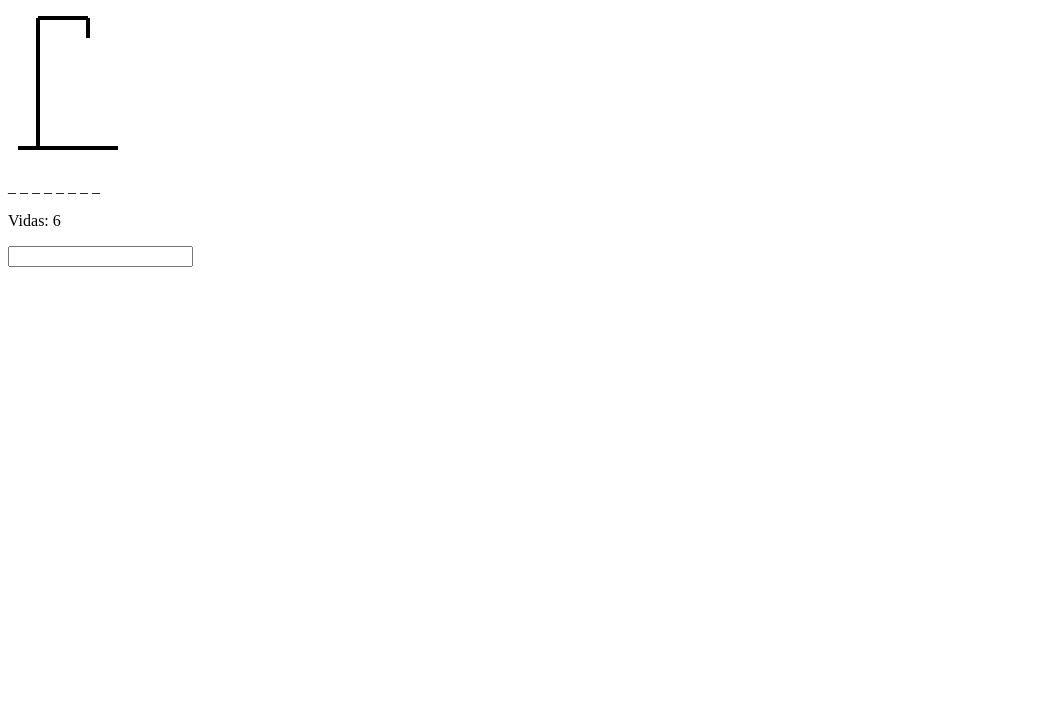
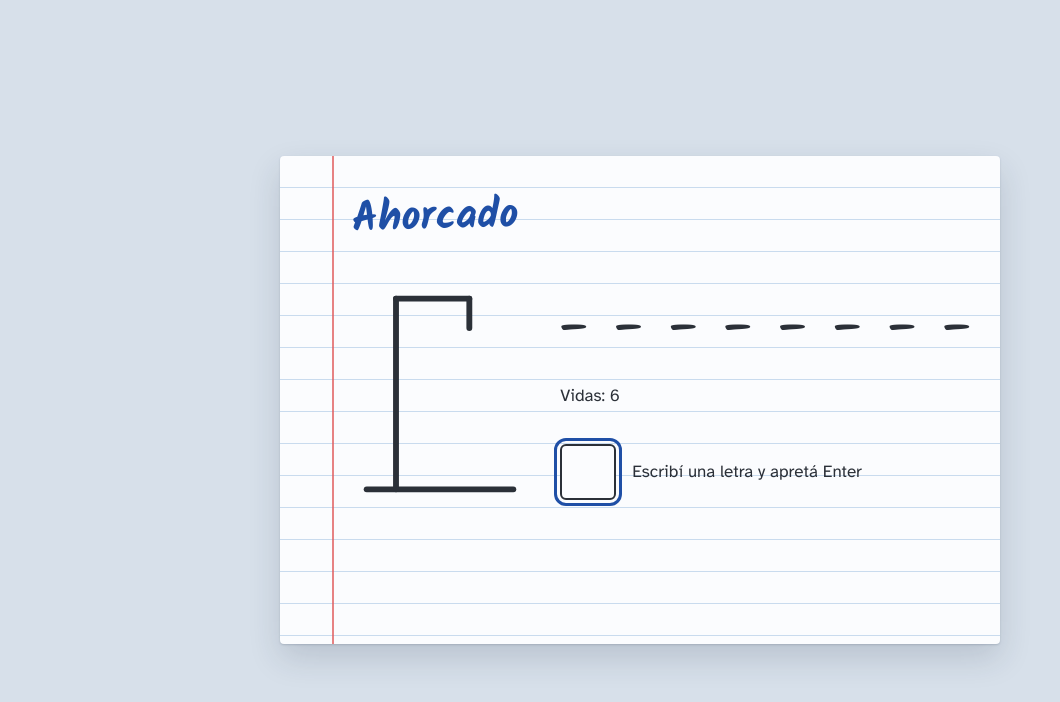
Before and after one commit to regdio/Ahorcado-, a website built with Vite: page index.html in a window 1280 px wide. Shown: the whole page, without its empty margins (0-1060 px from the left). Built offline with nearby package versions, Linux system fonts and the light colour scheme.

Commit message:
style: borrador de la interfaz con estética de hoja de cuaderno

```diff
--- a/index.html
+++ b/index.html
@@ -2,7 +2,15 @@
 <html lang="es">
   <head>
     <meta charset="UTF-8" />
+    <meta name="viewport" content="width=device-width, initial-scale=1" />
     <title>Ahorcado</title>
+    <link rel="preconnect" href="https://fonts.googleapis.com" />
+    <link rel="preconnect" href="https://fonts.gstatic.com" crossorigin />
+    <link
+      rel="stylesheet"
+      href="https://fonts.googleapis.com/css2?family=Atkinson+Hyperlegible:wght@400;700&family=Kalam:wght@400;700&display=swap"
+    />
+    <link rel="stylesheet" href="/src/style.css" />
   </head>
   <body>
     <div id="app"></div>
--- /dev/null
+++ b/src/style.css
@@ -0,0 +1,230 @@
+:root {
+    --escritorio: #d7e0ea;
+    --papel: #fbfcfe;
+    --renglon: #c9dbee;
+    --margen: #e05a5a;
+    --grafito: #2b3038;
+    --birome: #1f4fa6;
+    --aviso: #7a5b12;
+
+    --renglon-alto: 2rem;
+    --letra-mano: "Kalam", "Comic Sans MS", "Segoe Print", cursive;
+    --letra-texto: "Atkinson Hyperlegible", "Segoe UI", system-ui, sans-serif;
+  }
+
+  * {
+    box-sizing: border-box;
+  }
+
+  body {
+    margin: 0;
+    min-height: 100vh;
+    display: grid;
+    place-items: center;
+    padding: 1rem;
+    background: var(--escritorio);
+    color: var(--grafito);
+    font-family: var(--letra-texto);
+    font-size: 1.0625rem;
+    line-height: var(--renglon-alto);
+  }
+
+  .hoja {
+    position: relative;
+    width: min(100%, 46rem);
+    padding: var(--renglon-alto) 1.5rem calc(var(--renglon-alto) * 1.5) 4.5rem;
+    background-color: var(--papel);
+    background-image: repeating-linear-gradient(
+      to bottom,
+      transparent 0,
+      transparent calc(var(--renglon-alto) - 1px),
+      var(--renglon) calc(var(--renglon-alto) - 1px),
+      var(--renglon) var(--renglon-alto)
+    );
+    border-radius: 4px;
+    box-shadow:
+      0 1px 2px rgb(30 45 70 / 18%),
+      0 14px 32px rgb(30 45 70 / 16%);
+  }
+
+  .hoja::before {
+    content: "";
+    position: absolute;
+    top: 0;
+    bottom: 0;
+    left: 3.25rem;
+    width: 2px;
+    background: var(--margen);
+    opacity: 0.75;
+  }
+
+  .titulo {
+    margin: 0 0 var(--renglon-alto);
+    font-family: var(--letra-mano);
+    font-weight: 700;
+    font-size: 2.6rem;
+    line-height: calc(var(--renglon-alto) * 2);
+    color: var(--birome);
+    transform: rotate(-1.5deg);
+    transform-origin: left center;
+  }
+
+  .juego {
+    display: grid;
+    grid-template-columns: 11rem 1fr;
+    gap: 2rem;
+    align-items: start;
+  }
+
+  .dibujo {
+    width: 100%;
+    height: auto;
+    stroke: var(--grafito);
+    stroke-width: 4;
+    stroke-linecap: round;
+    fill: none;
+  }
+
+  .dibujo [data-testid="parte"] {
+    stroke: var(--birome);
+    stroke-dasharray: 1;
+    stroke-dashoffset: 0;
+    animation: trazar 0.45s ease-out;
+  }
+
+  @keyframes trazar {
+    from {
+      stroke-dashoffset: 1;
+    }
+  }
+
+  .tablero {
+    min-width: 0;
+  }
+
+  .palabra {
+    margin: 0 0 var(--renglon-alto);
+    font-family: var(--letra-mano);
+    font-weight: 700;
+    font-size: clamp(1.75rem, 6vw, 2.75rem);
+    line-height: calc(var(--renglon-alto) * 2);
+    letter-spacing: 0.12em;
+    overflow-wrap: anywhere;
+  }
+
+  .vidas {
+    margin: 0;
+  }
+
+  .vidas span {
+    font-family: var(--letra-mano);
+    font-weight: 700;
+    font-size: 1.5rem;
+    color: var(--birome);
+  }
+
+  .campo {
+    display: flex;
+    align-items: center;
+    gap: 1rem;
+    margin: var(--renglon-alto) 0 0;
+  }
+
+  .campo input {
+    width: 3.5rem;
+    height: 3.5rem;
+    padding: 0;
+    border: 2px solid var(--grafito);
+    border-radius: 6px;
+    background: var(--papel);
+    color: var(--birome);
+    font-family: var(--letra-mano);
+    font-weight: 700;
+    font-size: 2rem;
+    text-align: center;
+    text-transform: uppercase;
+  }
+
+  .campo input:focus-visible {
+    outline: 3px solid var(--birome);
+    outline-offset: 3px;
+  }
+
+  .mensaje {
+    min-height: calc(var(--renglon-alto) * 2);
+    margin: var(--renglon-alto) 0 0;
+    font-family: var(--letra-mano);
+    font-weight: 700;
+    font-size: 2rem;
+    line-height: calc(var(--renglon-alto) * 2);
+  }
+
+  .mensaje[data-tono="gano"] {
+    color: var(--birome);
+  }
+
+  .mensaje[data-tono="perdio"] {
+    color: var(--margen);
+  }
+
+  .mensaje[data-tono="aviso"] {
+    color: var(--aviso);
+    font-family: var(--letra-texto);
+    font-weight: 400;
+    font-size: 1.0625rem;
+  }
+
+  .otra-vez {
+    display: inline-block;
+    padding: 0.5rem 1.25rem;
+    border: 0;
+    border-radius: 6px;
+    background: var(--birome);
+    color: var(--papel);
+    font-family: var(--letra-texto);
+    font-weight: 700;
+    font-size: 1.0625rem;
+    cursor: pointer;
+  }
+
+  .otra-vez:hover {
+    background: #183f86;
+  }
+
+  .otra-vez:focus-visible {
+    outline: 3px solid var(--grafito);
+    outline-offset: 3px;
+  }
+
+  .otra-vez[hidden] {
+    display: none;
+  }
+
+  @media (max-width: 34rem) {
+    .hoja {
+      padding-left: 3rem;
+    }
+
+    .hoja::before {
+      left: 2rem;
+    }
+
+    .titulo {
+      font-size: 2.1rem;
+    }
+
+    .juego {
+      grid-template-columns: 1fr;
+      gap: 1rem;
+    }
+
+    .dibujo {
+      width: 8.5rem;
+    }
+  }
+
+  @media (prefers-reduced-motion: reduce) {
+    .dibujo [data-testid="parte"] {
+      animation: none;
+    }
+  }
--- a/src/ui/main.ts
+++ b/src/ui/main.ts
@@ -2,23 +2,33 @@ import { Ahorcado } from "../domain/Ahorcado";
 
 export function mountApp(root: HTMLElement, juego: Ahorcado): void {
   root.innerHTML = `
-    <svg width="120" height="150" viewBox="0 0 120 150" stroke="currentColor" stroke-width="4" fill="none">
+  <main class="hoja">
+  <h1 class="titulo">Ahorcado</h1>
+  <div class="juego">
+    <svg class="dibujo" viewBox="0 0 120 150" aria-hidden="true">
       <line x1="10" y1="140" x2="110" y2="140" />
       <line x1="30" y1="140" x2="30" y2="10" />
       <line x1="30" y1="10" x2="80" y2="10" />
       <line x1="80" y1="10" x2="80" y2="30" />
-      <circle data-testid="parte" cx="80" cy="42" r="12" />
-      <line data-testid="parte" x1="80" y1="54" x2="80" y2="95" />
-      <line data-testid="parte" x1="80" y1="65" x2="60" y2="80" />
-      <line data-testid="parte" x1="80" y1="65" x2="100" y2="80" />
-      <line data-testid="parte" x1="80" y1="95" x2="65" y2="120" />
-      <line data-testid="parte" x1="80" y1="95" x2="95" y2="120" />
+      <circle data-testid="parte" pathLength="1" cx="80" cy="42" r="12" />
+      <line data-testid="parte" pathLength="1" x1="80" y1="54" x2="80" y2="95" />
+      <line data-testid="parte" pathLength="1" x1="80" y1="65" x2="60" y2="80" />
+      <line data-testid="parte" pathLength="1" x1="80" y1="65" x2="100" y2="80" />
+      <line data-testid="parte" pathLength="1" x1="80" y1="95" x2="65" y2="120" />
+      <line data-testid="parte" pathLength="1" x1="80" y1="95" x2="95" y2="120" />
     </svg>
-    <p data-testid="word"></p>
-    <p>Vidas: <span data-testid="lives"></span></p>
-    <input type="text" maxlength="1" aria-label="Letra" />
-    <p data-testid="message"></p>
-    <button type="button" hidden>Jugar de nuevo</button>
+    <section class="tablero">
+      <p class="palabra" data-testid="word"></p>
+      <p> Vidas: <span data-testid="lives"></span></p>
+      <label class="campo">
+        <input type="text" maxlength="1" aria-label="Letra" autocomplete="off" />
+        <span>Escribí una letra y apretá Enter</span>
+      </label>
+      <p class="mensaje" data-testid="message" aria-live="polite"></p>
+      <button type="button" class="otra-vez" hidden>Jugar de nuevo</button>
+    </section>
+  </div>
+  </main>
   `;
 
   const palabra = root.querySelector<HTMLElement>('[data-testid="word"]')!;
@@ -49,6 +59,7 @@ export function mountApp(root: HTMLElement, juego: Ahorcado): void {
       if (!juego.esLetraValida(input.value)) {
         input.value = "";
         mensaje.textContent = "Ingresá una letra";
+        mensaje.dataset.tono = "aviso";
         return;
       }
       juego.adivinar(input.value);
@@ -62,4 +73,5 @@ export function mountApp(root: HTMLElement, juego: Ahorcado): void {
     input.focus();
   });
   render();
+  input.focus();
 }
```
